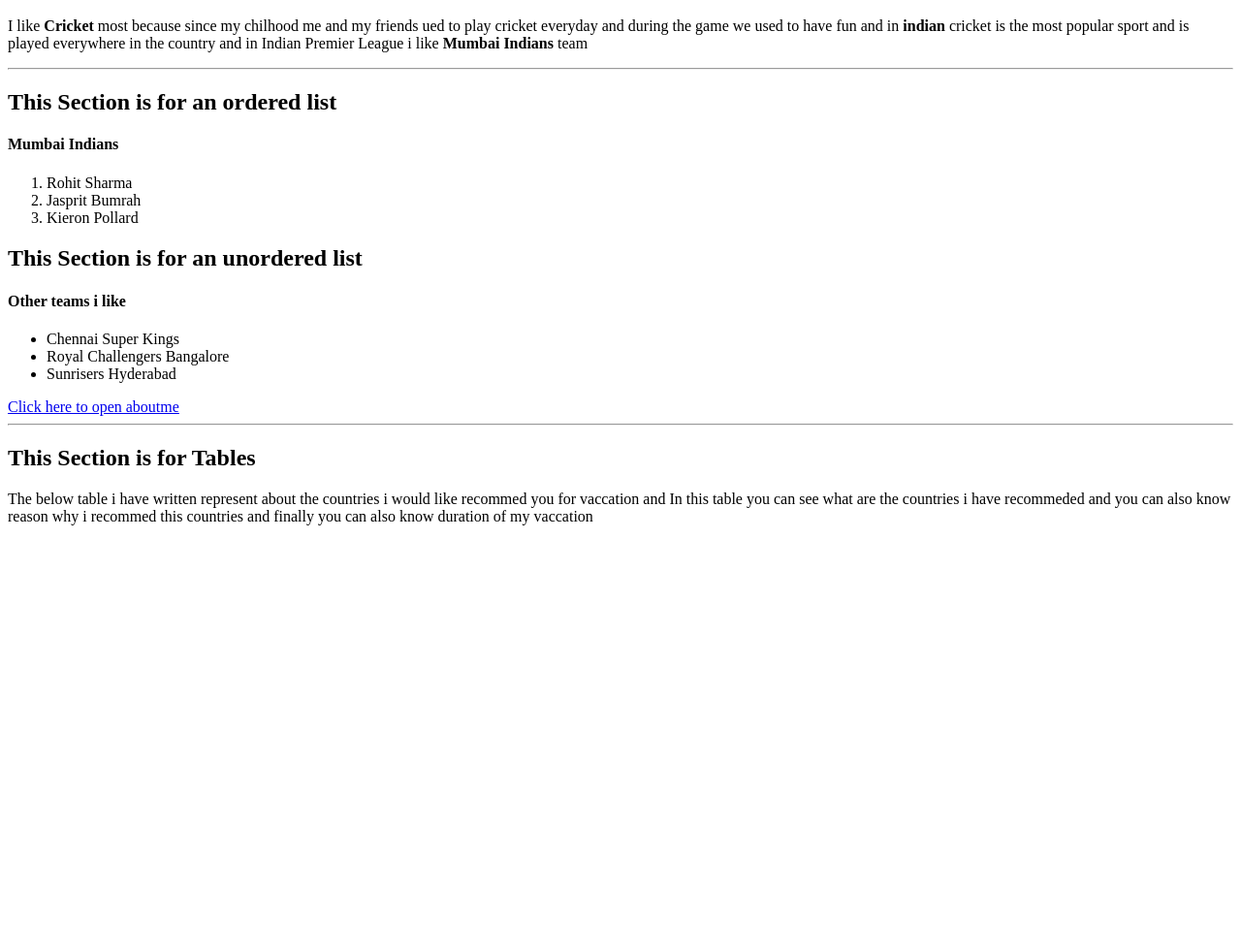
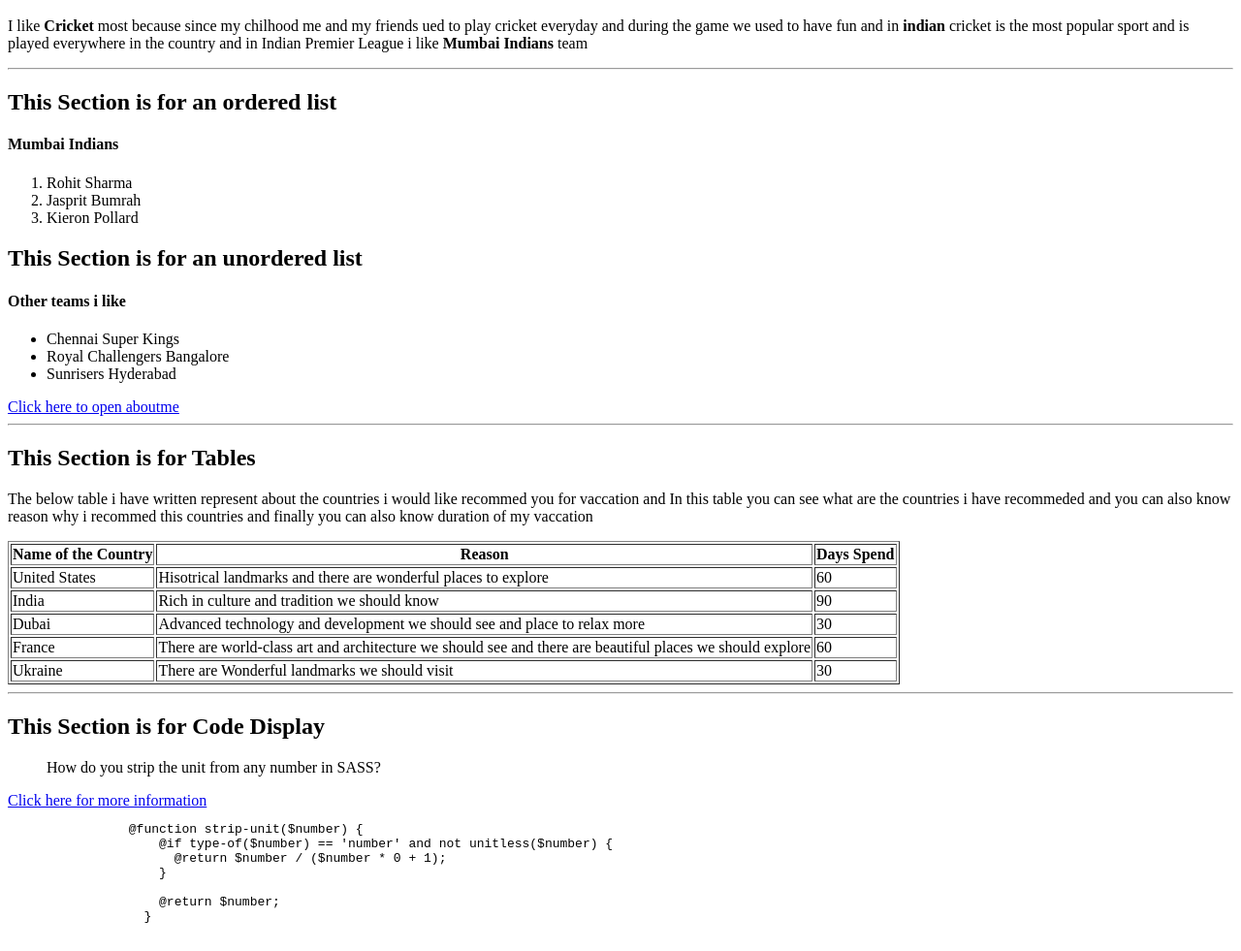
Before and after one commit to 44-563-Web-Apps-S23/44563-webapps-assignment-3-SaiBalaji2001, a plain HTML site: page index.html in a window 1280 px wide. Shown: the part 101-1082 px from the top of the page at 97% size. Before the commit the page ends 800 px from the top, so only its background shows below. Drawn offline with Linux system fonts and the light colour scheme.

Commit message:
Update index.html

```diff
--- a/index.html
+++ b/index.html
@@ -23,11 +23,55 @@
             <li>Royal Challengers Bangalore</li>
             <li>Sunrisers Hyderabad</li>
         </ul>
-        <a href="https://github.com/44-563-Web-Apps-S23/44563-webapps-assignment-3-SaiBalaji2001/blob/main/aboutme.html">Click here to open aboutme</a>
+        <a href="aboutme.html">Click here to open aboutme</a>
         <hr>
         <h2>This Section is for Tables</h2>
         <p>The below table i have written represent about the countries i would like recommed you for vaccation and In this table you can see what are
             the countries i have recommeded and you can also know reason why i recommed this countries and finally you can also know duration of my vaccation</p>
+        <table border = "1">
+            <tr>
+                <th> Name of the Country </th>
+                <th> Reason </th>
+                <th> Days Spend</th>
+            </tr>
+            <tr>
+                <td> United States </td>
+                <td> Hisotrical landmarks and there are wonderful places to explore </td>
+                <td> 60 </td>
+            </tr>
+            <tr>
+                <td> India </td>
+                <td> Rich in culture and tradition we should know </td>
+                <td> 90 </td>
+            </tr>
+            <tr>
+                <td> Dubai </td>
+                <td> Advanced technology and development we should see and place to relax more </td>
+                <td> 30 </td>
+            </tr>
+            <tr>
+                <td> France </td>
+                <td> There are world-class art and architecture we should see and there are beautiful places we should explore </td>
+                <td>  60 </td>
+            </tr>
+            <tr>
+                <td> Ukraine </td>
+                <td> There are Wonderful landmarks we should visit </td>
+                <td> 30 </td>
+            </tr>
+            </table>
+            <hr>
+            <h2>This Section is for Code Display</h2>
+            <blockquote>How do you strip the unit from any number in SASS?</blockquote>
+            <a href="https://stackoverflow.com/questions/12328259/how-do-you-strip-the-unit-from-any-number-in-sass">Click here for more information</a>
+            <pre>
+                @function strip-unit($number) {
+                    @if type-of($number) == 'number' and not unitless($number) {
+                      @return $number / ($number * 0 + 1);
+                    }
 
+                    @return $number;
+                  }
+            </pre>
     </body>
 </html>
```
